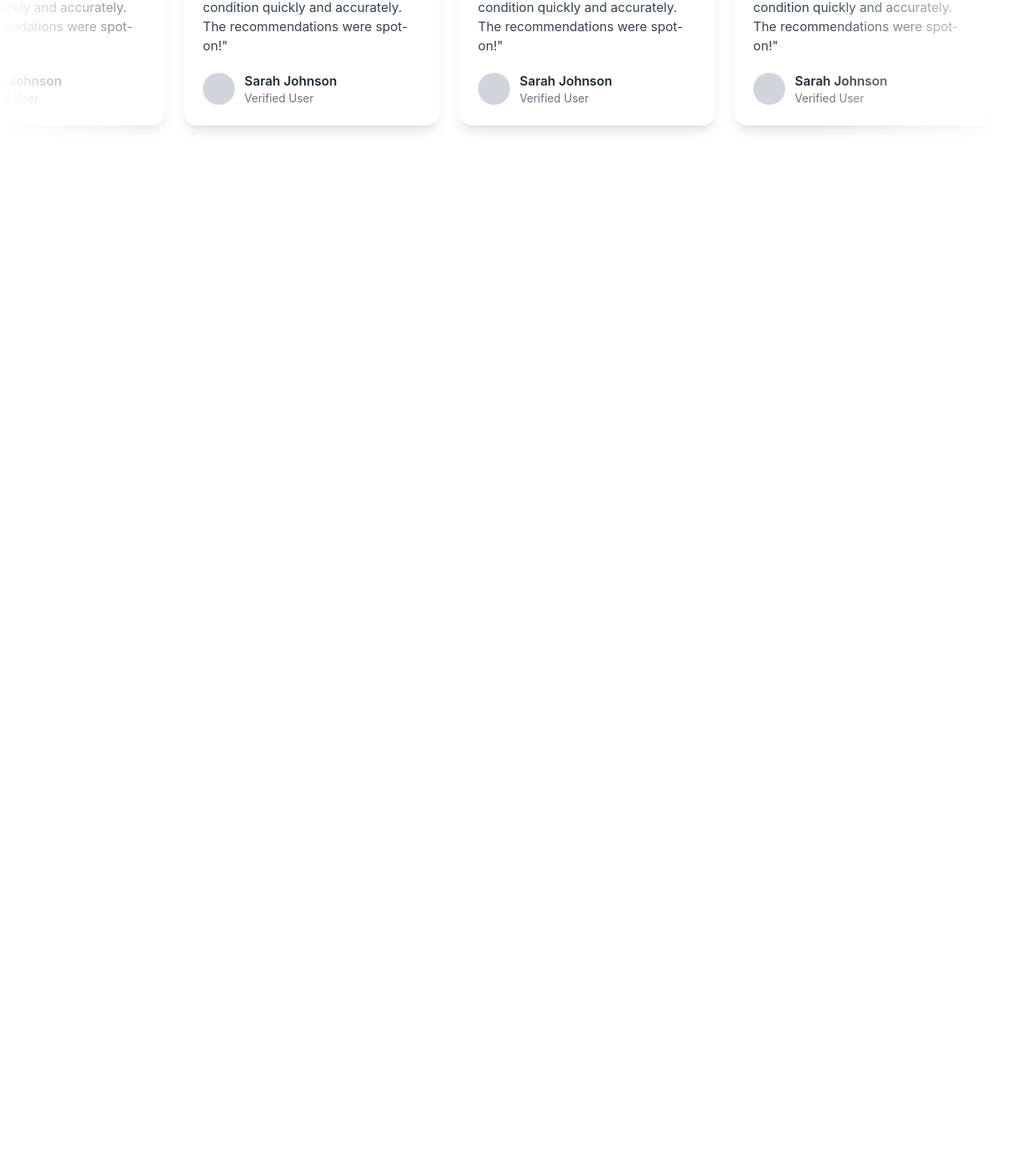
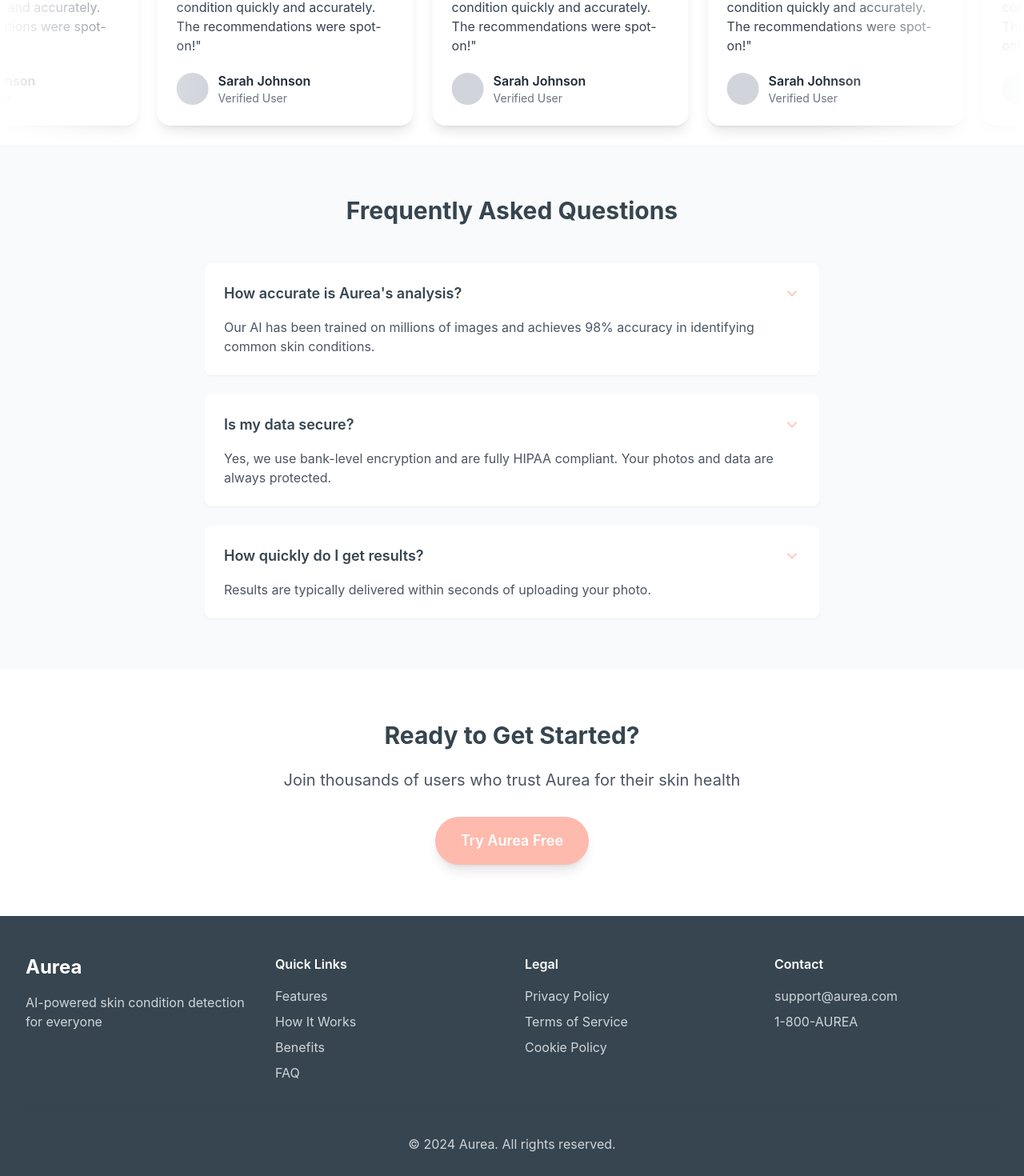
Before and after one commit to ekas-7/Noobz, a React (Vite) app in the folder frontend/: page / in a window 1280 px wide. Shown: the part 1767-3237 px from the top of the page at 80% size. Before the commit the page ends 1948 px from the top, so only its background shows below. Built offline with nearby package versions, Linux system fonts and the light colour scheme; no server answers.

Commit message:
Completed v1 of landing page

```diff
--- /dev/null
+++ b/frontend/src/components/landingPage/CallToAction.jsx
@@ -0,0 +1,19 @@
+import { Menu, X, CheckCircle, Camera, Upload, Shield, Star, ChevronDown } from 'lucide-react';
+
+const CallToAction = () => (
+    <div className="py-16 px-4 sm:px-6 lg:px-8">
+      <div className="max-w-7xl mx-auto text-center">
+        <h2 className="text-3xl font-bold text-charcoal mb-6">
+          Ready to Get Started?
+        </h2>
+        <p className="text-xl text-gray-600 mb-8">
+          Join thousands of users who trust Aurea for their skin health
+        </p>
+        <button className="bg-melon text-white px-8 py-4 rounded-full text-lg font-semibold hover:bg-opacity-90 shadow-lg">
+          Try Aurea Free
+        </button>
+      </div>
+    </div>
+  );
+
+  export default CallToAction;
--- /dev/null
+++ b/frontend/src/components/landingPage/Faqs.jsx
@@ -0,0 +1,41 @@
+import { Menu, X, CheckCircle, Camera, Upload, Shield, Star, ChevronDown } from 'lucide-react';
+
+const FAQs = () => {
+    const faqs = [
+      {
+        question: "How accurate is Aurea's analysis?",
+        answer: "Our AI has been trained on millions of images and achieves 98% accuracy in identifying common skin conditions."
+      },
+      {
+        question: "Is my data secure?",
+        answer: "Yes, we use bank-level encryption and are fully HIPAA compliant. Your photos and data are always protected."
+      },
+      {
+        question: "How quickly do I get results?",
+        answer: "Results are typically delivered within seconds of uploading your photo."
+      },
+    ];
+
+    return (
+      <div className="py-16 px-4 sm:px-6 lg:px-8 bg-gray-50">
+        <div className="max-w-3xl mx-auto">
+          <h2 className="text-3xl font-bold text-center text-charcoal mb-12">
+            Frequently Asked Questions
+          </h2>
+          <div className="space-y-6">
+            {faqs.map((faq, index) => (
+              <div key={index} className="bg-white p-6 rounded-lg shadow-sm">
+                <button className="flex justify-between items-center w-full">
+                  <span className="text-lg font-semibold text-charcoal">{faq.question}</span>
+                  <ChevronDown className="h-5 w-5 text-melon" />
+                </button>
+                <p className="mt-4 text-gray-600">{faq.answer}</p>
+              </div>
+            ))}
+          </div>
+        </div>
+      </div>
+    );
+  };
+
+  export default FAQs;
--- /dev/null
+++ b/frontend/src/components/landingPage/Footer.jsx
@@ -0,0 +1,45 @@
+import { Menu, X, CheckCircle, Camera, Upload, Shield, Star, ChevronDown } from 'lucide-react';
+
+const Footer = () => (
+    <footer className="bg-charcoal text-white py-12 px-4 sm:px-6 lg:px-8">
+      <div className="max-w-7xl mx-auto">
+        <div className="grid md:grid-cols-4 gap-8">
+          <div>
+            <h3 className="text-2xl font-bold mb-4">Aurea</h3>
+            <p className="text-gray-300">
+              AI-powered skin condition detection for everyone
+            </p>
+          </div>
+          <div>
+            <h4 className="font-semibold mb-4">Quick Links</h4>
+            <ul className="space-y-2">
+              <li><a href="#features" className="text-gray-300 hover:text-melon">Features</a></li>
+              <li><a href="#how-it-works" className="text-gray-300 hover:text-melon">How It Works</a></li>
+              <li><a href="#benefits" className="text-gray-300 hover:text-melon">Benefits</a></li>
+              <li><a href="#faq" className="text-gray-300 hover:text-melon">FAQ</a></li>
+            </ul>
+          </div>
+          <div>
+            <h4 className="font-semibold mb-4">Legal</h4>
+            <ul className="space-y-2">
+              <li><a href="#" className="text-gray-300 hover:text-melon">Privacy Policy</a></li>
+              <li><a href="#" className="text-gray-300 hover:text-melon">Terms of Service</a></li>
+              <li><a href="#" className="text-gray-300 hover:text-melon">Cookie Policy</a></li>
+            </ul>
+          </div>
+          <div>
+            <h4 className="font-semibold mb-4">Contact</h4>
+            <ul className="space-y-2">
+              <li className="text-gray-300">support@aurea.com</li>
+              <li className="text-gray-300">1-800-AUREA</li>
+            </ul>
+          </div>
+        </div>
+        <div className="border-t border-gray-700 mt-8 pt-8 text-center">
+          <p className="text-gray-300">&copy; {new Date().getFullYear()} Aurea. All rights reserved.</p>
+        </div>
+      </div>
+    </footer>
+  );
+
+  export default Footer;
--- a/frontend/src/pages/LandingPage.jsx
+++ b/frontend/src/pages/LandingPage.jsx
@@ -5,6 +5,9 @@
 import HowItWorks from '../components/landingPage/HowItWorks'
 import Benefits from '../components/landingPage/Benefits'
 import Testimonials from '../components/landingPage/Testimonials'
+import FAQs from '../components/landingPage/Faqs'
+import CallToAction from '../components/landingPage/CallToAction'
+import Footer from '../components/landingPage/Footer'
 
 const LandingPage = () => {
   return (
@@ -15,6 +18,9 @@
         <HowItWorks />
         <Benefits />
         <Testimonials />
+        <FAQs />
+        <CallToAction />
+        <Footer />
     </div>
   )
 }
```
